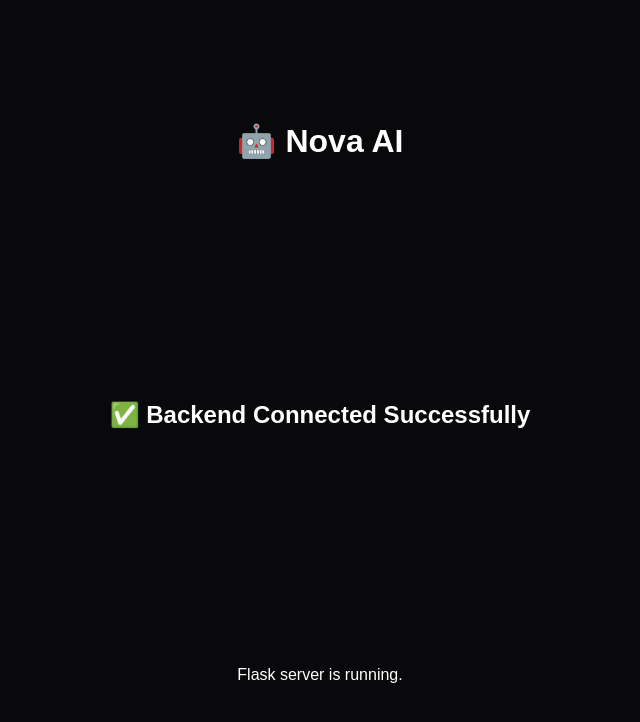
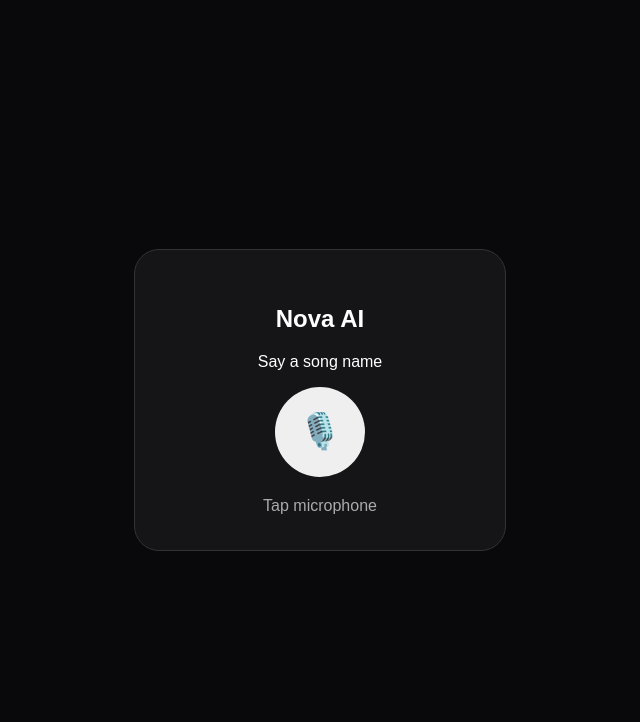
Before and after one commit to AnsarSKETCHzz/Agent, a Flask app: page / in a window 1280 px wide. Shown: the top 722 px of the page, without its empty margins (320-960 px from the left). Run offline with Flask 3, Linux system fonts and the light colour scheme.

Commit message:
Update index.html

```diff
--- a/app/templates/index.html
+++ b/app/templates/index.html
@@ -49,12 +49,19 @@
 
 <body>
 
-    <h1>🤖 Nova AI</h1>
+    <div class="card">
 
-    <h2>✅ Backend Connected Successfully</h2>
+        <h2>Nova AI</h2>
 
-    <p>Flask server is running.</p>
+        <p>Say a song name</p>
 
+        <button id="mic" class="mic">
+            🎙️
+        </button>
+
+        <div id="status" class="status">
+            Tap microphone
+        </div>
 </body>
 
 </html>
```
